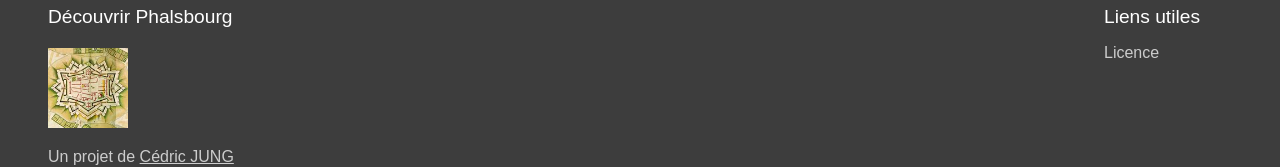
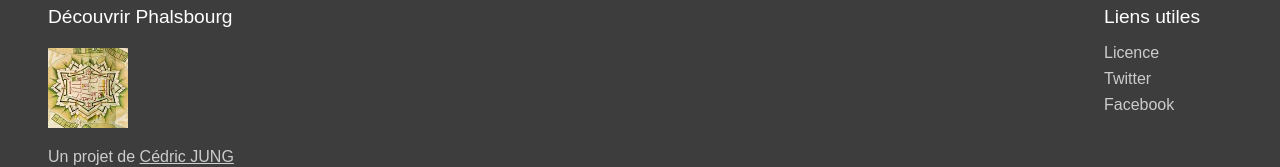
Before and after one commit to cedced19/decouvrir-phalsbourg, a website: page index.dev.html in a window 1280 px wide. Shown: the part 3095-3262 px from the top of the page. Drawn offline with Linux system fonts and the light colour scheme.

Commit message:
Add Twitter and Facebook link

```diff
--- a/index.dev.html
+++ b/index.dev.html
@@ -125,6 +125,8 @@
   			<nav>
   				<h6>Liens utiles</h6>
   				<a href="/fr/license">Licence</a>
+  				<a href="https://twitter.com/DecouvrirPhals">Twitter</a>
+  				<a href="https://www.facebook.com/DecouvrirPhalsbourg/">Facebook</a>
   			</nav>
   	</div>
   </footer>
```
Also changed, not shown: index.html (+1 -1 lines).
